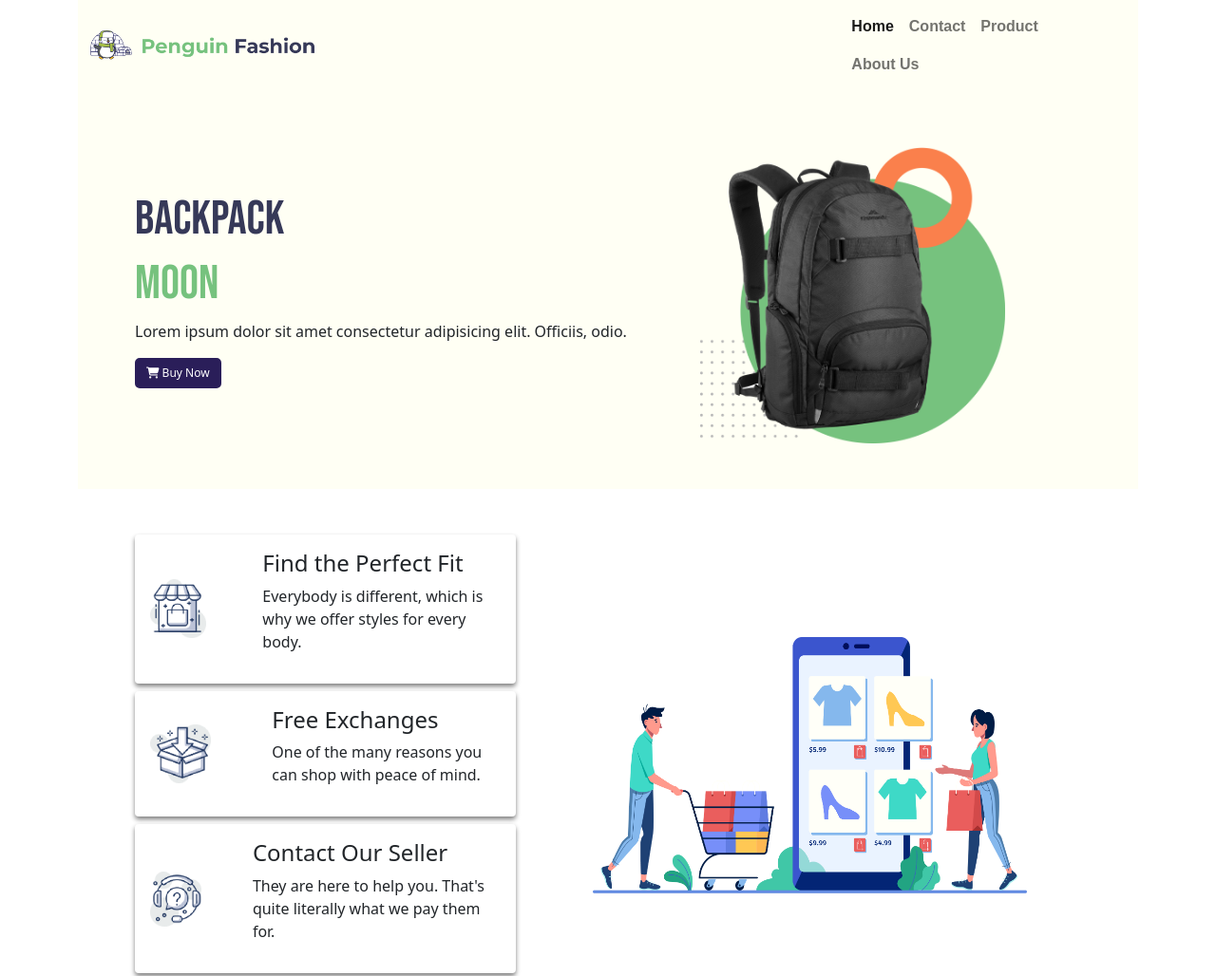
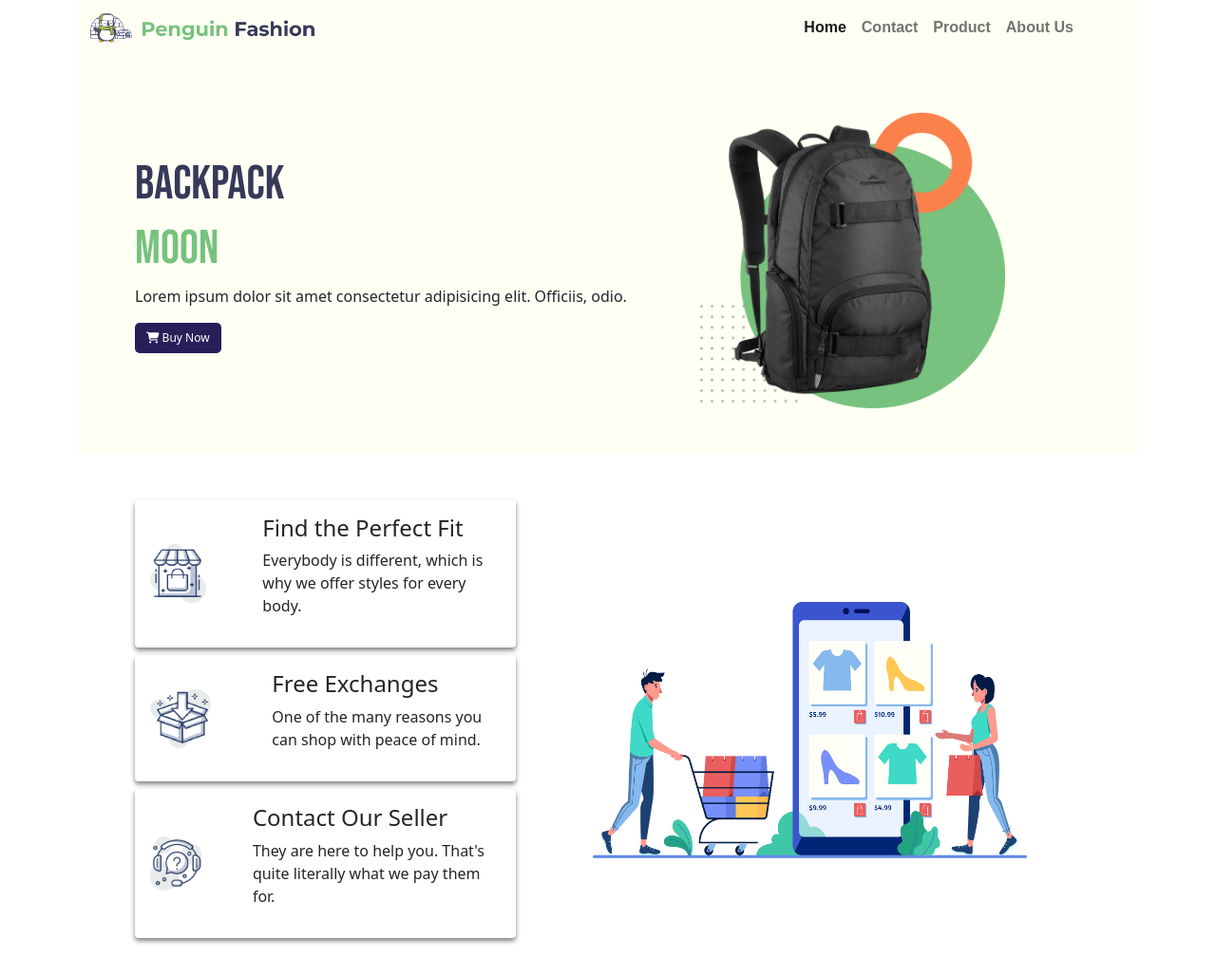
Before and after one commit to jihan212/E-commerce-site, a plain HTML site: page index.html in a window 1280 px wide. Shown: the top 1028 px of the page at 95% size. Drawn offline with nearby package versions, Linux system fonts and the light colour scheme.

Commit message:
Responsive E-commerce site

```diff
--- a/style.css
+++ b/style.css
@@ -6,7 +6,7 @@ h1{
     background-color: rgba(255, 255, 244, 1);
 }
 .nav{
-    padding-left: 300px;
+    padding-left: 250px;
     font-family: sans-serif;
     font-weight: bold;
 }
```
